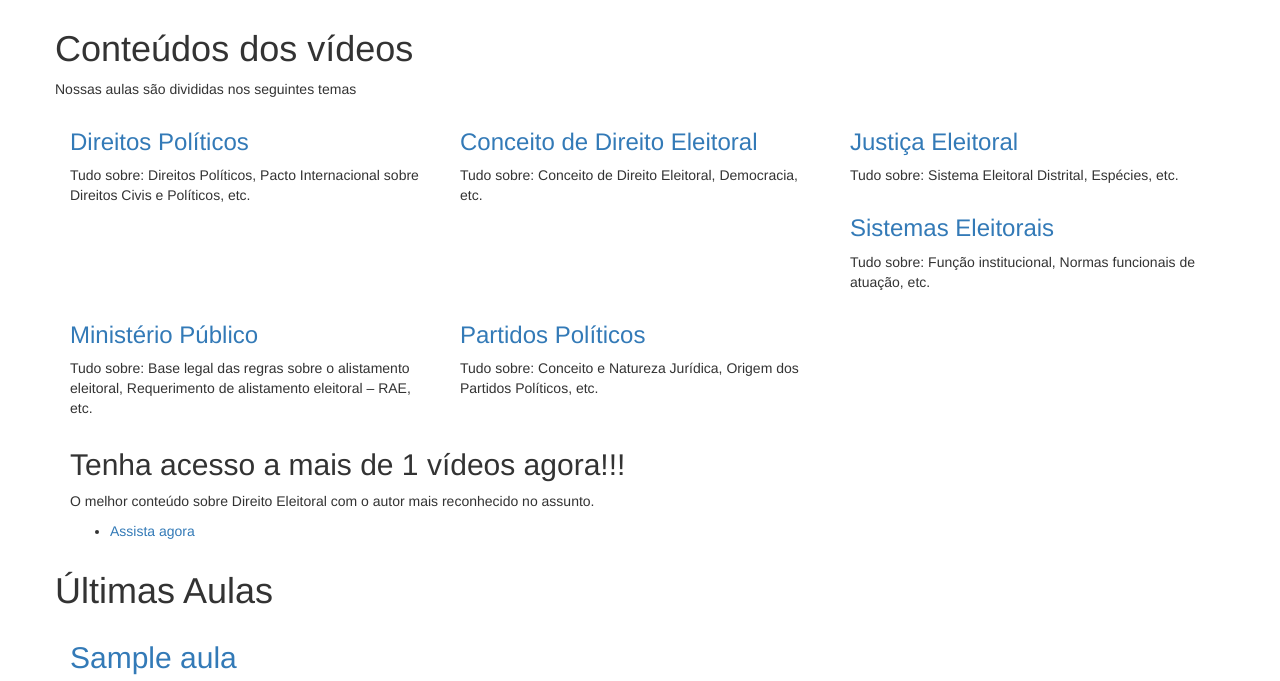
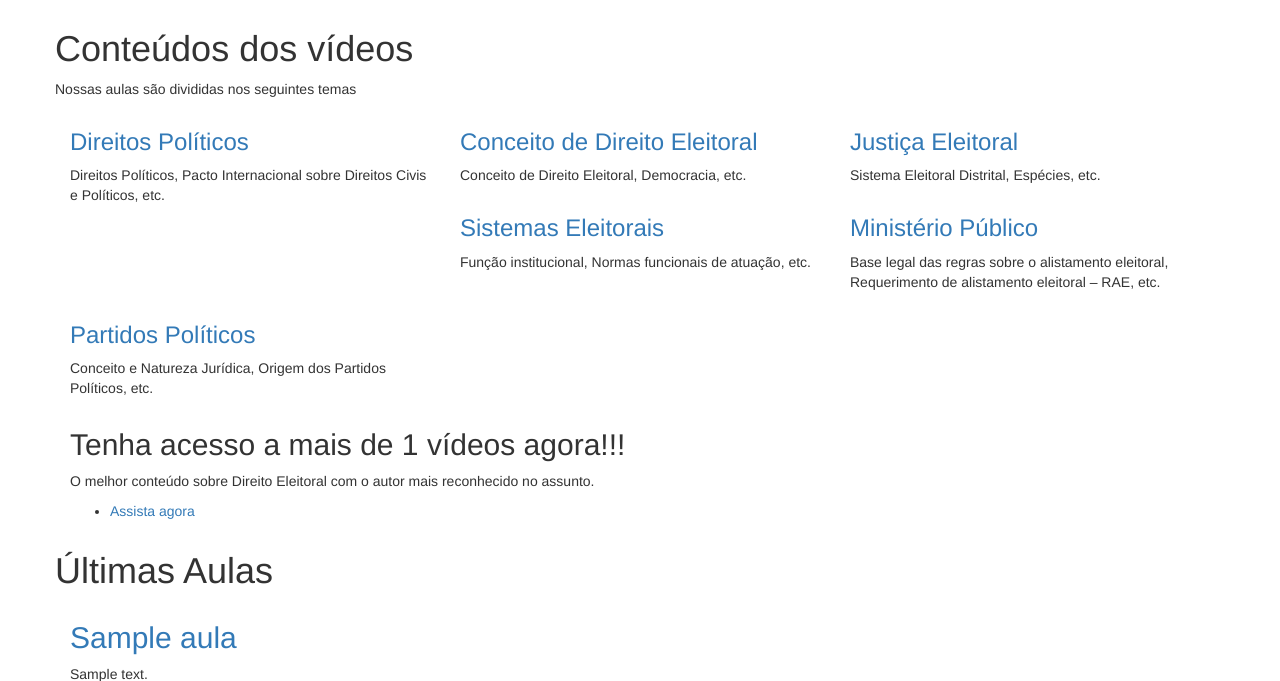
Before and after one commit to spark-it/ramayana-backend, a PHP site: template cruds-api/templates/site/index.phtml in a window 1280 px wide. Shown: the part 265-946 px from the top of the page. Run offline with PHP 8.4, Linux system fonts and the light colour scheme; the template is opened without the code that fills it: most values are stand-ins (such as "Sample title", 1, 10 or a date in 2020); grey boxes marked "Sample" are stand-in pictures; some libraries are stand-ins or nearby versions.

Commit message:
visual adjusts

```diff
--- a/cruds-api/templates/site/index.phtml
+++ b/cruds-api/templates/site/index.phtml
@@ -8,7 +8,7 @@
                     <h2>Bem vindo!</h2>
                 </div>
                 <div class="this-item">
-                    <h3>Aqui você vai aprender tudo sobre Direito Eleitoral</h3>
+                    <h3>Estudos de Direito Eleitoral</h3>
                 </div>
             </div>
         </div>
@@ -43,7 +43,7 @@
                     <div class="single-course">
                         <h3><a href="#">Direitos Políticos</a></h3>
                         <div class="course-icon">
-                            <p>Tudo sobre: Direitos Políticos, Pacto Internacional sobre Direitos Civis e Políticos,
+                            <p>Direitos Políticos, Pacto Internacional sobre Direitos Civis e Políticos,
                                 etc.</p>
                         </div>
                     </div>
@@ -52,7 +52,7 @@
                     <div class="single-course">
                         <h3><a href="#">Conceito de Direito Eleitoral</a></h3>
                         <div class="course-icon">
-                            <p>Tudo sobre: Conceito de Direito Eleitoral, Democracia, etc.</p>
+                            <p>Conceito de Direito Eleitoral, Democracia, etc.</p>
                         </div>
                     </div>
                 </div>
@@ -60,7 +60,7 @@
                     <div class="single-course">
                         <h3><a href="#"> Justiça Eleitoral</a></h3>
                         <div class="course-icon">
-                            <p>Tudo sobre: Sistema Eleitoral Distrital, Espécies, etc.</p>
+                            <p>Sistema Eleitoral Distrital, Espécies, etc.</p>
                         </div>
                     </div>
                 </div>
@@ -68,7 +68,7 @@
                     <div class="single-course">
                         <h3><a href="#">Sistemas Eleitorais</a></h3>
                         <div class="course-icon">
-                            <p>Tudo sobre: Função institucional, Normas funcionais de atuação, etc.</p>
+                            <p>Função institucional, Normas funcionais de atuação, etc.</p>
                         </div>
                     </div>
                 </div>
@@ -76,7 +76,7 @@
                     <div class="single-course">
                         <h3><a href="#">Ministério Público</a></h3>
                         <div class="course-icon">
-                            <p>Tudo sobre: Base legal das regras sobre o alistamento eleitoral, Requerimento de
+                            <p>Base legal das regras sobre o alistamento eleitoral, Requerimento de
                                 alistamento eleitoral – RAE, etc.</p>
                         </div>
                     </div>
@@ -85,7 +85,7 @@
                     <div class="single-course">
                         <h3><a href="#">Partidos Políticos</a></h3>
                         <div class="course-icon">
-                            <p>Tudo sobre: Conceito e Natureza Jurídica, Origem dos Partidos Políticos, etc.</p>
+                            <p>Conceito e Natureza Jurídica, Origem dos Partidos Políticos, etc.</p>
                         </div>
                     </div>
                 </div>
--- a/cruds-api/templates/site/videos.phtml
+++ b/cruds-api/templates/site/videos.phtml
@@ -18,13 +18,10 @@
     <div class="container">
         <div class="row">
             <div class="col-md-12">
-
                 <!-- Blog Classic Start -->
                 <div class="blog-grid">
                     <div class="row">
                         <div class="col-md-12">
-
-
                             <!-- Post Item Start -->
                             <div class="post-item">
                                 <div class="text">
@@ -35,9 +32,7 @@
                                 </div>
                             </div>
                             <!-- Post Item End -->
-
                         </div>
-
                     </div>
                 </div>
                 <!-- Blog Classic End -->
```
Also changed, not shown: cruds-api/public/assets/css/style.css, cruds-api/public/assets/img/slider1.jpg, cruds-api/public/assets/img/slider2.jpg.
